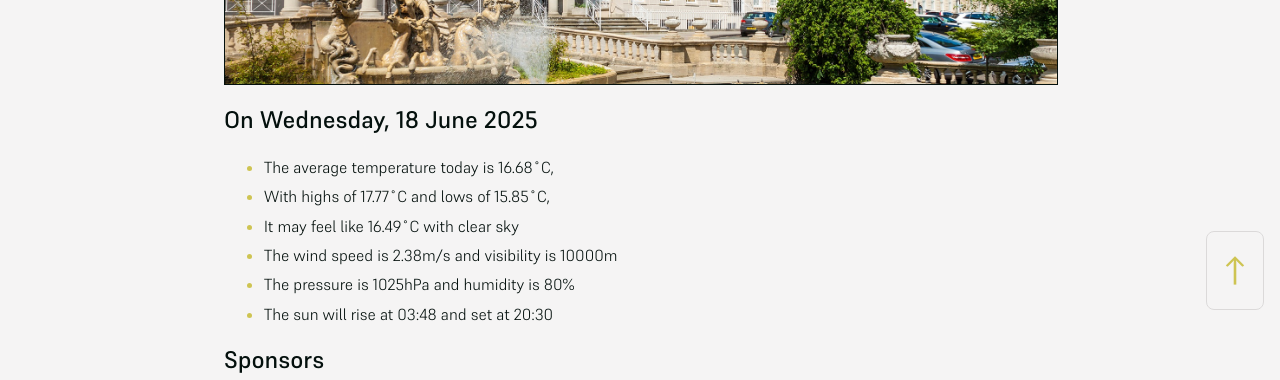
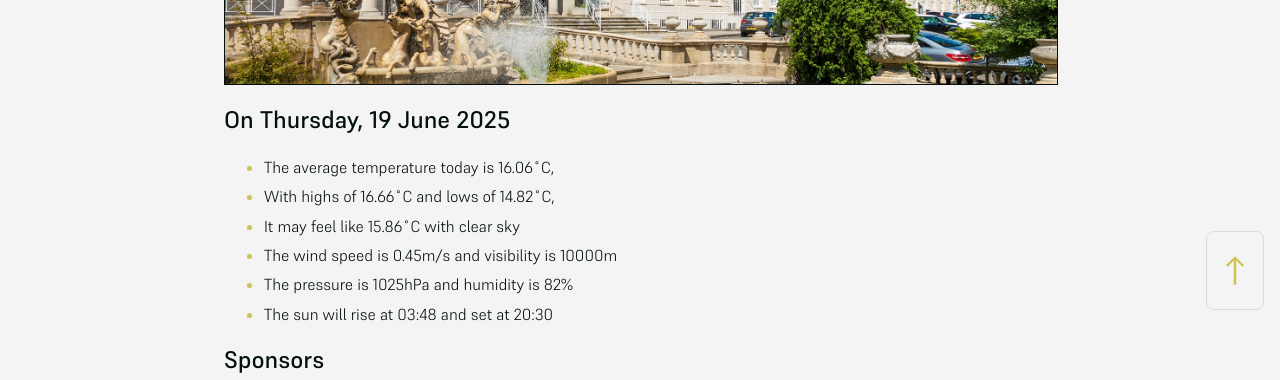
Before and after one commit to mat-0/cheltenham-open-data, a Jekyll site: the page built from index.md, in a window 1280 px wide. Shown: the part 574-954 px from the top of the page. Built offline with Jekyll 4.4.1, drawn with Linux system fonts in a browser that asks for light colours.

Commit message:
Updated 2025-06-19 01:24:35

```diff
--- a/index.md
+++ b/index.md
@@ -8,13 +8,13 @@ seo: Menu
 ![Logo](/images/logo.jpg){:width="832px"}
 
 <!-- weather_marker starts -->
-## On Wednesday, 18 June 2025
+## On Thursday, 19 June 2025
 
-- The average temperature today is 16.68˚C,
-- With highs of 17.77˚C and lows of 15.85˚C,
-- It may feel like 16.49˚C with clear sky
-- The wind speed is 2.38m/s and visibility is 10000m
-- The pressure is 1025hPa and humidity is 80%
+- The average temperature today is 16.06˚C,
+- With highs of 16.66˚C and lows of 14.82˚C,
+- It may feel like 15.86˚C with clear sky
+- The wind speed is 0.45m/s and visibility is 10000m
+- The pressure is 1025hPa and humidity is 82%
 - The sun will rise at 03:48 and set at 20:30
 
 <!-- weather_marker ends -->
```
Also changed, not shown: _data/flood.json (+4 -4 lines), _pages/fix-my-street.md (+3 -3 lines), _pages/news.md (+9 -9 lines), _pages/terrorism.md (+1 -1 lines).
